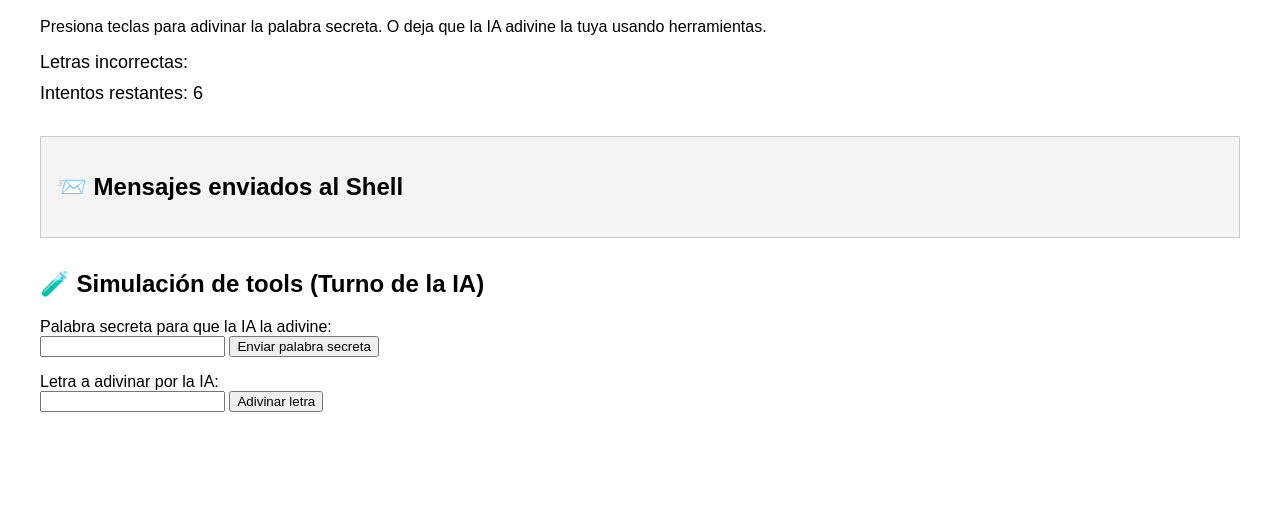
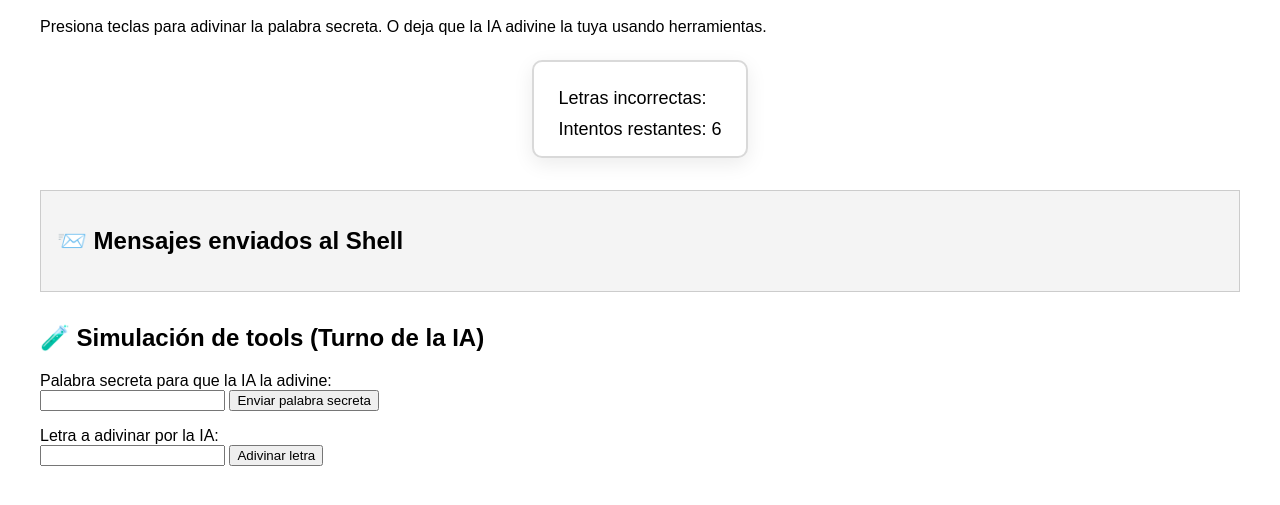
Before and after one commit to autanalabs/hang-man-agentlet, a plain HTML site: page src/hang-man/index.html in a window 1280 px wide. Shown: the part 81-586 px from the top of the page. Drawn offline with Linux system fonts and the light colour scheme.

Commit message:
improve style

```diff
--- a/src/hang-man/index.html
+++ b/src/hang-man/index.html
@@ -25,6 +25,19 @@
       font-family: sans-serif;
       margin: 40px;
     }
+    .agentlet-wrapper {
+      display: flex;
+      justify-content: center;
+      margin-top: 24px;
+    }
+    .agentlet-frame {
+      display: inline-block;
+      padding: 16px 24px;
+      border: 2px solid #d9d9d9;
+      border-radius: 10px;
+      background: #fff;
+      box-shadow: 0 6px 20px rgba(0,0,0,0.08);
+    }
   </style>
 </head>
 <body>
@@ -33,7 +46,11 @@
   <p>Presiona teclas para adivinar la palabra secreta. O deja que la IA adivine la tuya usando herramientas.</p>
 
 
-<io-ggobuk-hangman-hangman-game-0-1-0></io-ggobuk-hangman-hangman-game-0-1-0>
+  <div class="agentlet-wrapper">
+    <div class="agentlet-frame">
+      <io-ggobuk-hangman-hangman-game-0-1-0></io-ggobuk-hangman-hangman-game-0-1-0>
+    </div>
+  </div>
 
 <div id="shellMessages" style="margin-top: 2rem; background: #f4f4f4; padding: 1rem; border: 1px solid #ccc;">
   <h2>📨 Mensajes enviados al Shell</h2>
```
